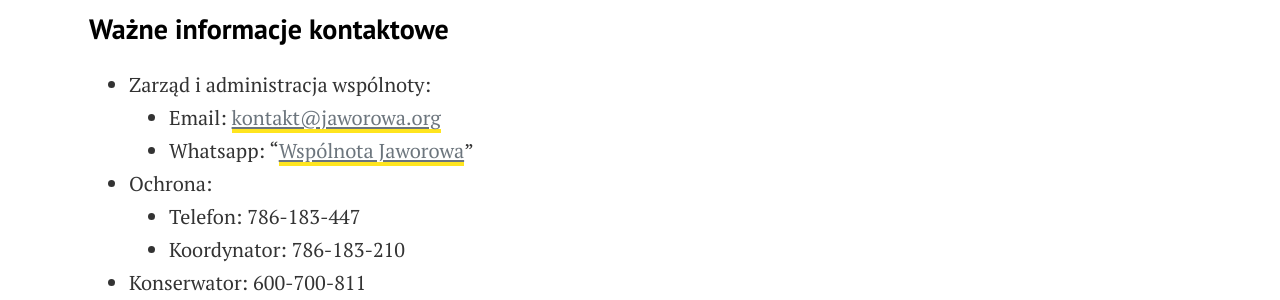
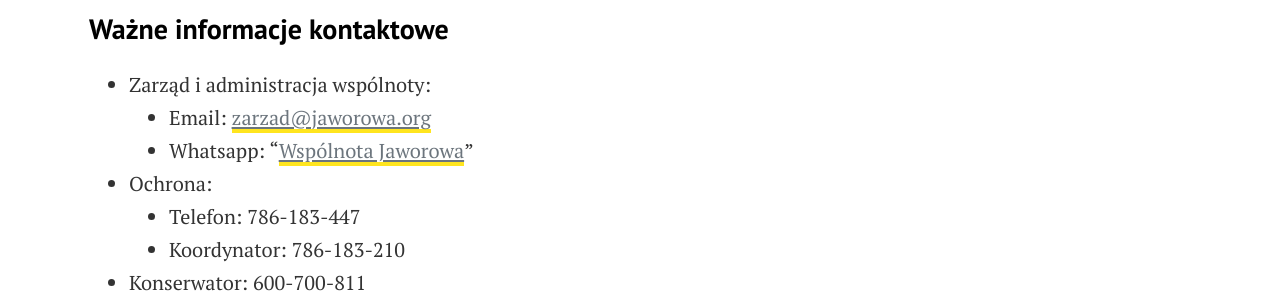
Before and after one commit to jaworowa/www, a Jekyll site: the page built from _posts/2024-05-15-informacje-kontaktowe.md, in a window 1280 px wide and 900 px high, scrolled down 595 px. Shown: the part 163-463 px from the top of the window. Built offline with Jekyll 4.4.1, drawn with Linux system fonts in a browser that asks for light colours.

Commit message:
kontakt@ -> zarzad@

```diff
--- a/_includes/sidebar.html
+++ b/_includes/sidebar.html
@@ -3,7 +3,7 @@
         <h5><span>Szybka pomoc</span></h5>
         Kontakt do wspólnoty:<br/>
         <span class="pl-3">Whatsapp: "<a href="/whatsapp" class="text-decoration-none text-muted" style="text-decoration: underline">Wspólnota Jaworowa</a>"</span><br/>
-        <span class="pl-3">Email:  <a href="mailto: kontakt@jaworowa.org" class="text-decoration-none text-muted" style="text-decoration: underline">kontakt@jaworowa.org</a></span></br>
+        <span class="pl-3">Email:  <a href="mailto: zarzad@jaworowa.org" class="text-decoration-none text-muted" style="text-decoration: underline">zarzad@jaworowa.org</a></span></br>
         <br/>Ochrona: 786-183-447
         <br/>Pogotowie/Policja/Straż: 112
     </div>
--- a/_posts/2024-05-15-informacje-kontaktowe.md
+++ b/_posts/2024-05-15-informacje-kontaktowe.md
@@ -9,7 +9,7 @@ W tej sekcji znajdziesz informacje kontaktowe do wspólnoty, jak i naszych usłu
 
 ### Ważne informacje kontaktowe
 * Zarząd i administracja wspólnoty:
-  * <span>Email:  <a href="mailto: kontakt@jaworowa.org" class="text-decoration-none text-muted" style="text-decoration: underline">kontakt@jaworowa.org</a></span>
+  * <span>Email:  <a href="mailto: zarzad@jaworowa.org" class="text-decoration-none text-muted" style="text-decoration: underline">zarzad@jaworowa.org</a></span>
   * <span>Whatsapp: "<a href="/whatsapp" class="text-decoration-none text-muted" style="text-decoration: underline">Wspólnota Jaworowa</a>"</span>
 * Ochrona:
   * Telefon: 786-183-447
```
